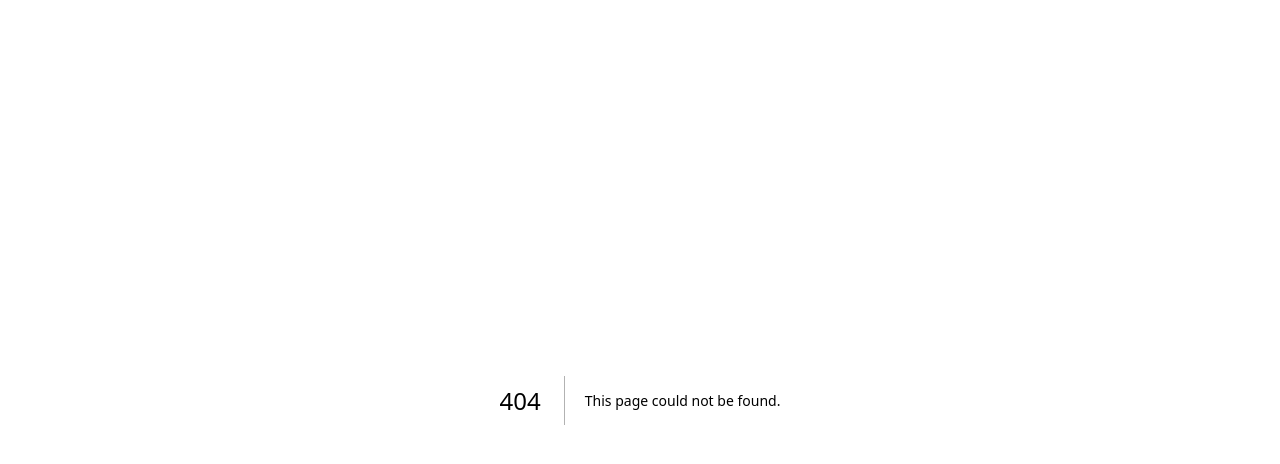
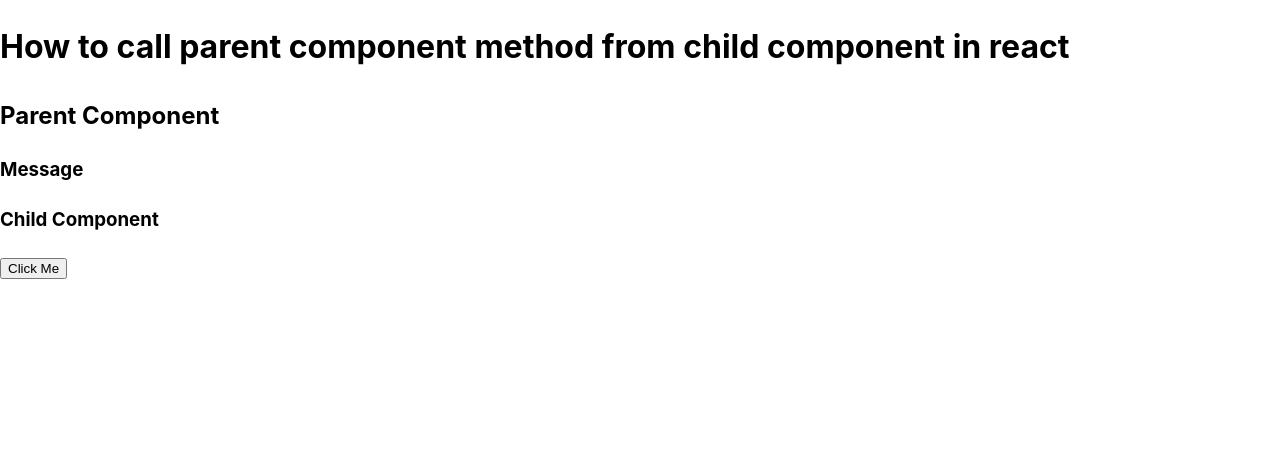
Before and after one commit to ManiKanta9578/ReactScenarioss, a Next.js app: page /parentChildMethodCall in a window 1280 px wide. Before the commit this address had no page. Shown: the top 464 px of the page. Built offline with nearby package versions, Linux system fonts and the light colour scheme.

Commit message:
Parent Child Method Call

```diff
--- /dev/null
+++ b/components/parentChildMethodCall/ChildComponent.jsx
@@ -0,0 +1,17 @@
+import React from 'react'
+
+const ChildComponent = ({handleParentMethod}) => {
+
+    const handleClick = () => {
+        handleParentMethod("Hello from child");
+    }
+
+  return (
+    <div>
+        <h3>Child Component</h3>
+        <button onClick={handleClick}>Click Me</button>
+    </div>
+  )
+}
+
+export default ChildComponent
--- /dev/null
+++ b/components/parentChildMethodCall/ParentComponent.jsx
@@ -0,0 +1,22 @@
+import React, { useState } from 'react'
+import ChildComponent from './ChildComponent';
+
+const ParentComponent = () => {
+    const [message, setMeassage] = useState("");
+
+    const handleParentMethod = (msg) => {
+        setMeassage(msg);
+    }
+
+    return (
+        <div>
+            <h2>Parent Component</h2>
+            <h3>Message</h3>
+            {message}
+
+            <ChildComponent handleParentMethod={handleParentMethod} />
+        </div>
+    )
+}
+
+export default ParentComponent
--- a/pages/index.js
+++ b/pages/index.js
@@ -12,6 +12,9 @@
           <li className={styles.listItem}>
             <Link href="/dynamicHtml" className={styles.link}>Display Dynamic HTML</Link>
           </li>
+          <li className={styles.listItem}>
+            <Link href="/parentChildMethodCall" className={styles.link}>Parent Child Method Call</Link>
+          </li>
         </ol>
       </nav>
     </main>
--- /dev/null
+++ b/pages/parentChildMethodCall/index.js
@@ -0,0 +1,13 @@
+import React from 'react'
+import ParentComponent from '../../components/parentChildMethodCall/ParentComponent'
+
+const Index = () => {
+  return (
+    <div>
+        <h1>How to call parent component method from child component in react</h1>
+        <ParentComponent />
+    </div>
+  )
+}
+
+export default Index
```
Also changed, not shown: 1 other file (tests, documents, lock files or other folders).
